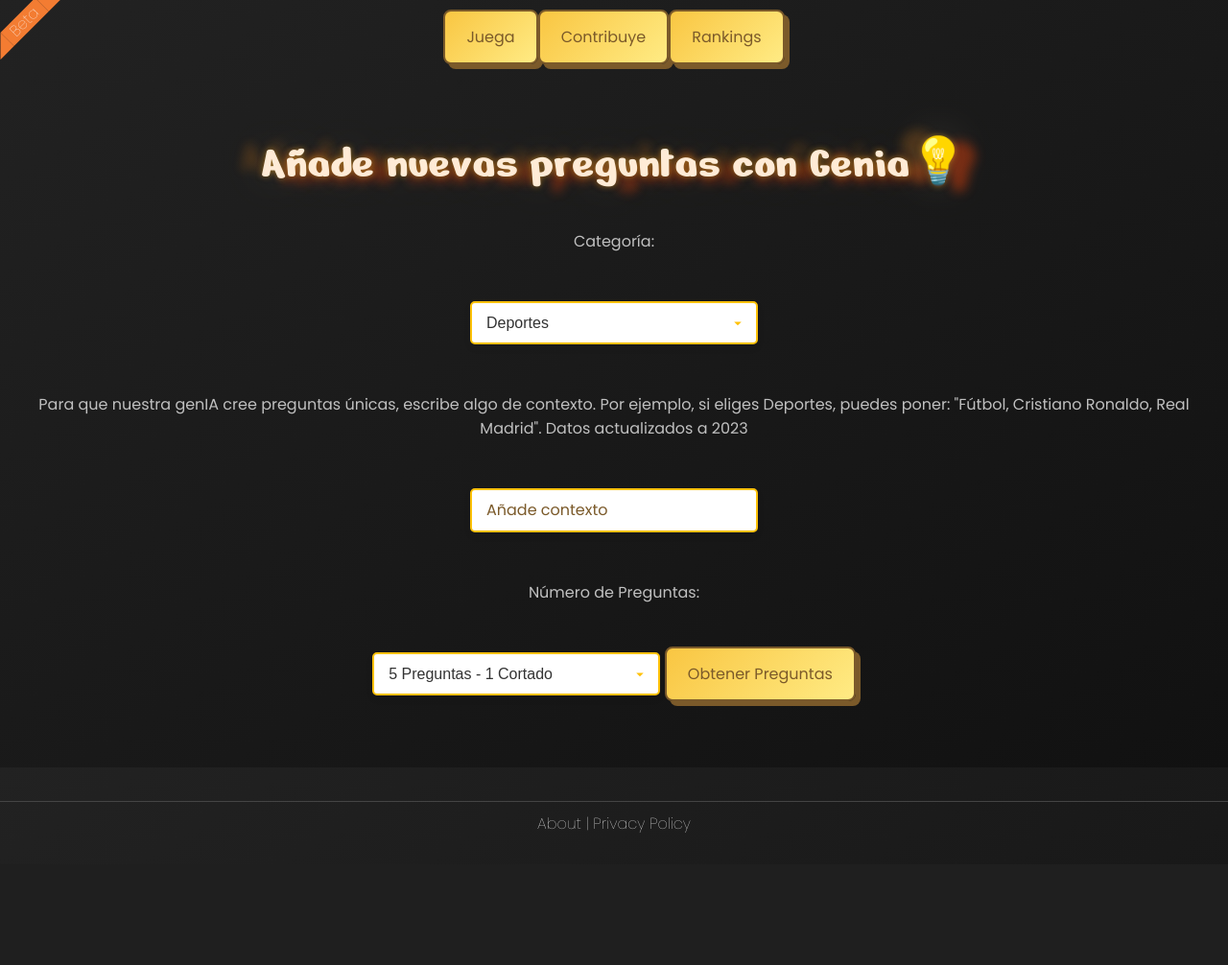
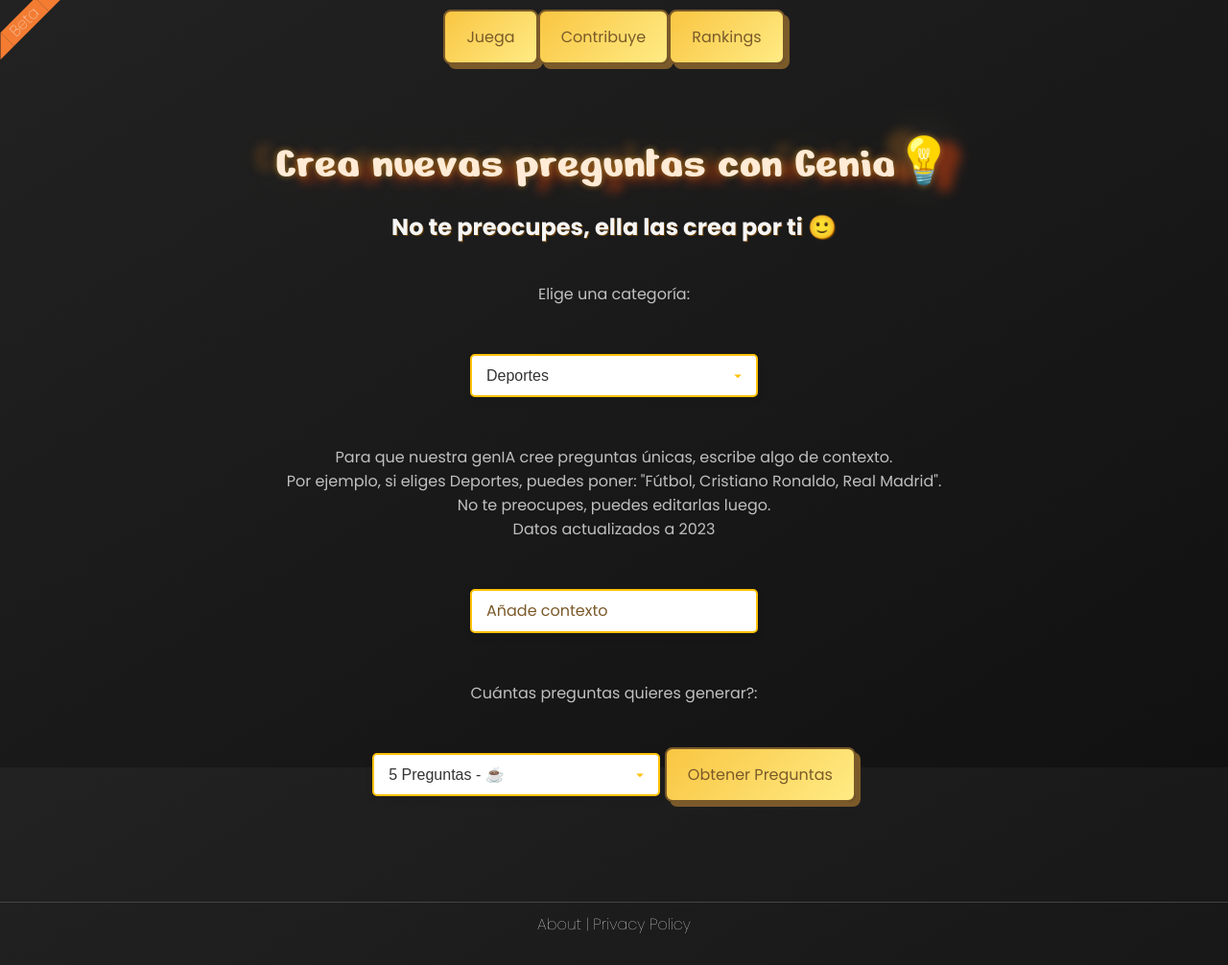
Before and after one commit to Poppeyye/SmartQuiz, a Flask app: page /questions in a window 1280 px wide. Shown: the whole page at 96% size. Before the commit the page ends 868 px from the top, so only its background shows below. Run offline with Flask 3, Linux system fonts and the light colour scheme.

Commit message:
contribute

```diff
--- a/static/styles.css
+++ b/static/styles.css
@@ -635,7 +635,12 @@ a {
     text-align: center;
     width: 100%;
 }
-
+.quests{
+    font-size: 1.5rem;
+    margin: 20px 0;
+    color: whitesmoke;
+    text-shadow: 1px 1px hsl(35, 100%, 20%);
+}
 .h3 {
     font-size: 2rem;
     margin: 10px 0;
--- a/templates/questions.html
+++ b/templates/questions.html
@@ -2,27 +2,29 @@
 
 {% block content %}
 <div class="container">
-    <h1>Añade nuevas preguntas con Genia💡</h1>
+    <h1>Crea nuevas preguntas con Genia💡</h1>
+    <h2 class="quests">No te preocupes, ella las crea por ti 🙂‍</h2>
     <form id="thematic-form">
-        <label for="thematic-input">Categoría:</label>
+        <label for="thematic-input">Elige una categoría:</label>
         <select id="thematic-input" required>
             {% for category in categories %}
-                {% if category not in ['flags'] %}
+                {% if category not in ['flags', 'LogicGame'] %}
                     <option value="{{ category }}">{{ category }}</option>
                 {% endif %}
             {% endfor %}
         </select>
 
-        <label for="context-input">Para que nuestra genIA cree preguntas únicas, escribe algo de contexto.
-            Por ejemplo, si eliges Deportes, puedes poner: "Fútbol, Cristiano Ronaldo, Real Madrid". Datos actualizados a 2023</label>
+        <label for="context-input">Para que nuestra genIA cree preguntas únicas, escribe algo de contexto.<br>
+            Por ejemplo, si eliges Deportes, puedes poner: "Fútbol, Cristiano Ronaldo, Real Madrid".<br>
+            No te preocupes, puedes editarlas luego.<br>
+            Datos actualizados a 2023</label>
+
             <input type="text" id="context-input" required placeholder="Añade contexto" maxlength="150" />
-        <label for="questions-count">Número de Preguntas:</label>
+        <label for="questions-count">Cuántas preguntas quieres generar?:</label>
         <select id="questions-count" required>
-            <option value="5">5 Preguntas - 1 Cortado</option>
-            <option value="10">10 Preguntas - 1 Café doble</option>
-            <option value="15">15 Preguntas - 1 Café del Starbucks</option>
-            <option value="100">100</option>
-
+            <option value="5">5 Preguntas - ☕</option>
+            <option value="10">10 Preguntas - 🍸</option>
+            <option value="15">15 Preguntas - 🍾</option>
         </select>
 
         <button class="btn" type="submit" id="obtain-questions-button">Obtener Preguntas</button>
@@ -44,7 +46,7 @@
         <!-- Sugerencia de donación -->
         <div class="donation-container">
             <h3>Te está gustando el juego? ☕</h3>
-            <p>Si te gusta este generador de preguntas, considera regalarme un café para apoyar el desarrollo local.</p>
+            <p>Si te gusta este generador de preguntas, considera regalarme un café para apoyar el desarrollo local 🧑‍💻</p>
         </div>
     </div>
 </div>
@@ -184,8 +186,7 @@ textarea {
     border-radius: 8px;
     box-sizing: border-box;
     resize: vertical;
-    min-height: 40px;
-    max-height: 200px;
+    height: 150px;
 }
 
 textarea:focus {
@@ -260,7 +261,8 @@ textarea:focus {
             document.getElementById('questions-container').style.display = 'block';
 
             // Mueve el botón de Buy Me a Coffee tras generar las preguntas
-        } else {
+        }
+        else {
             alert(data.error);
         }
     }
@@ -311,7 +313,7 @@ textarea:focus {
     const questionInputs = document.querySelectorAll('#questions-list .question-item');
     const questionsToSave = [];
 
-        questionInputs.forEach((input, index) => {
+    questionInputs.forEach((input) => {
         const factInput = input.querySelector('textarea:nth-of-type(1)');
         const inventInput = input.querySelector('textarea:nth-of-type(2)');
 
@@ -319,7 +321,7 @@ textarea:focus {
             questionsToSave.push({
                 fact: factInput.value,
                 invent: inventInput.value,
-                    category: thematicInput
+                category: thematicInput // Asegúrate de que 'thematicInput' esté definido en tu código
             });
         }
     });
@@ -333,12 +335,13 @@ textarea:focus {
     })
     .then(response => response.json())
     .then(data => {
-            alert("Preguntas guardadas con éxito!");
+        alert("Preguntas guardadas y pendientes de validación.");
     })
     .catch(error => {
         console.error('Error al guardar las preguntas:', error);
     });
 });
+
 
 
 </script>
```
Also changed, not shown: backend/routes/questions.py (+10 -11 lines), static/scripts.js (+9 -4 lines). Lines whose indentation alone changed are shown as unchanged.
